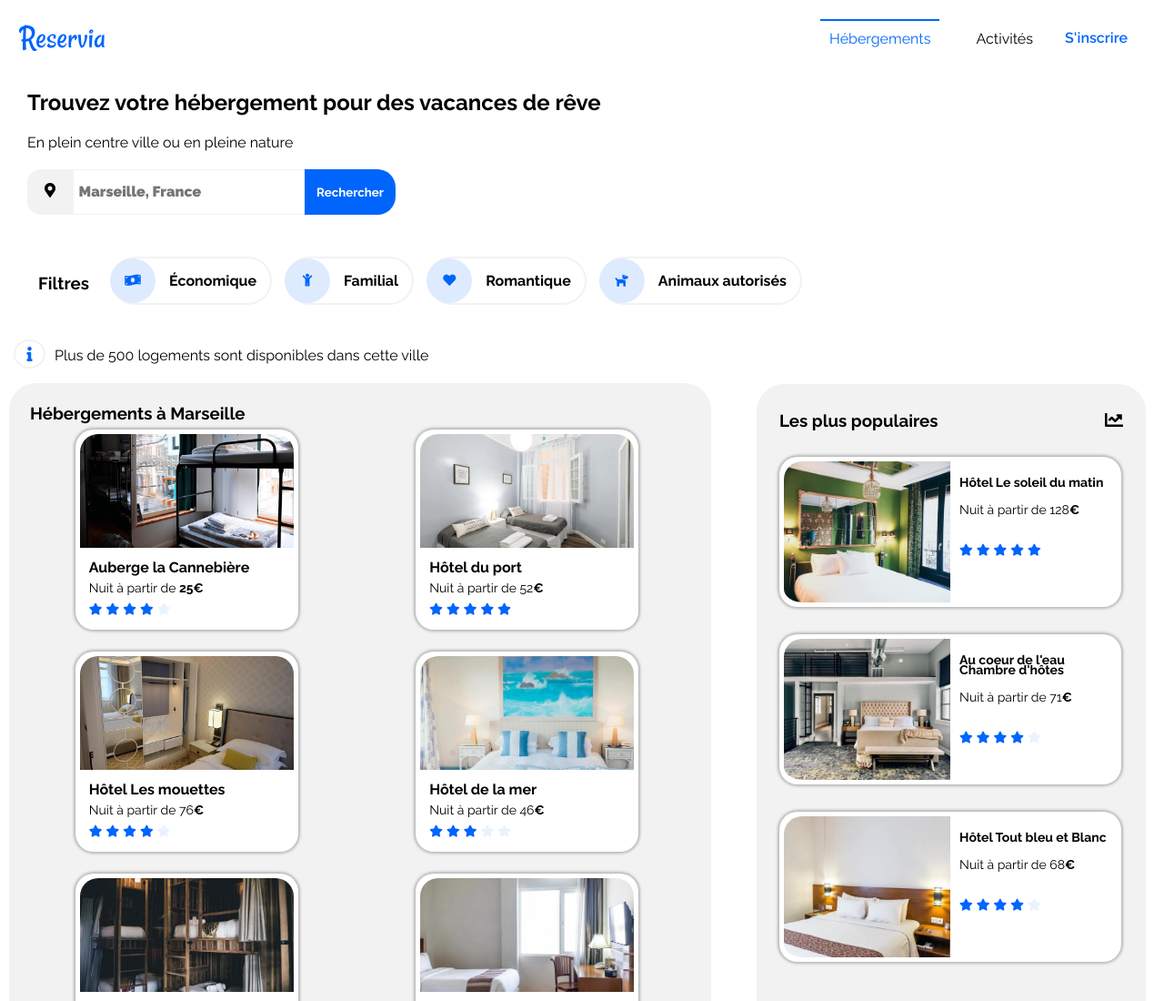
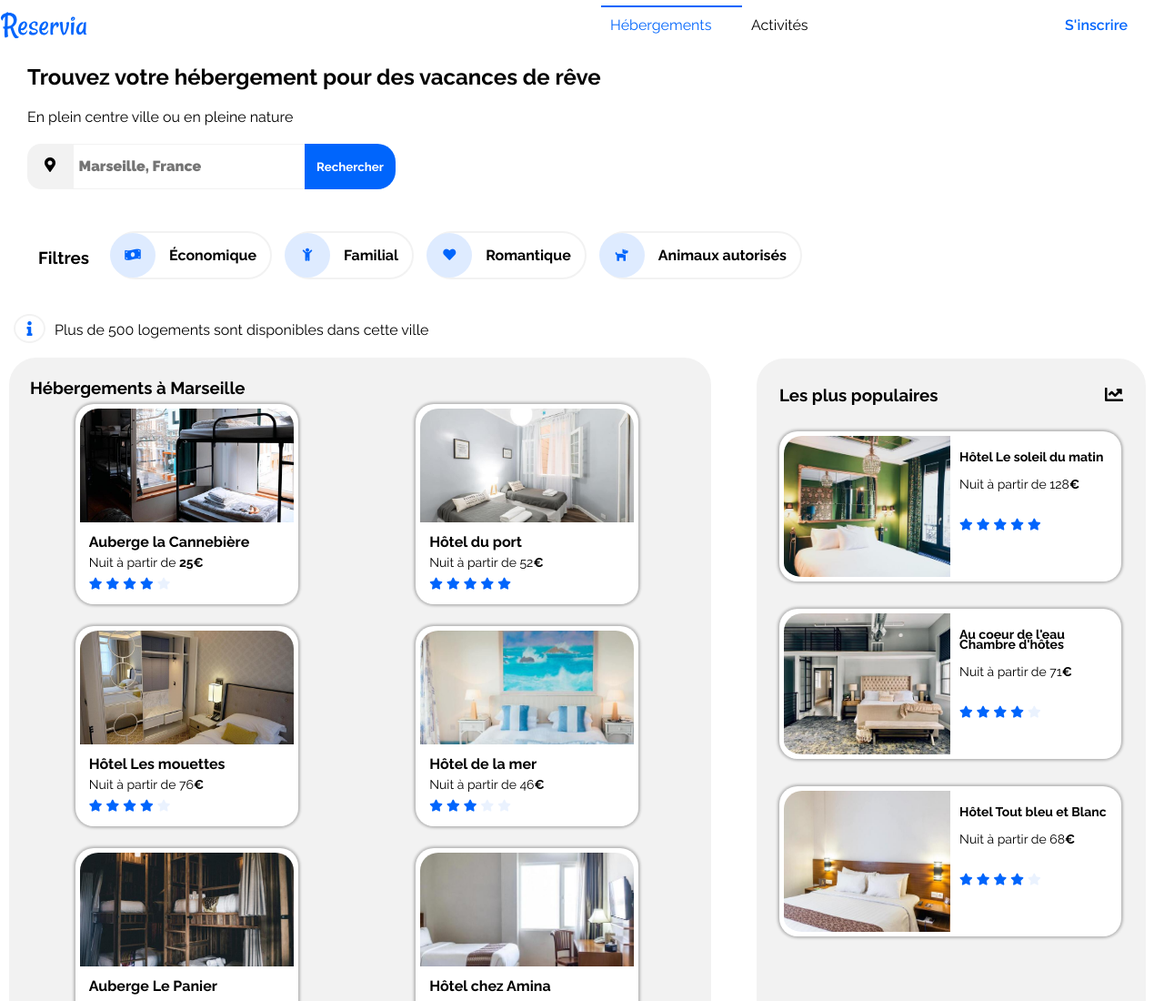
Before and after one commit to Didie79/Projet_reservia, a plain HTML site: page index.html in a window 1280 px wide. Shown: the top 1100 px of the page at 91% size. Drawn offline with Linux system fonts and the light colour scheme.

Commit message:
sauvegarde header

```diff
--- a/index.html
+++ b/index.html
@@ -17,14 +17,12 @@
      <header class="header">
         <img id="logo" src="./images/logo/Reservia.svg" alt="logo site reservia">
         <nav class="menu">
-         <ul class="trait_lien">
-          <li class=traitleft>
-          <a class ="hebergement" href= "#house_contenair">Hébergements</a>
-         </li>
-          <li class="traitright">
-          <a class ="activite" href="#activity">Activités</a>
-          </li>
-         </ul>
+         <span class=traitleft>
+          <a class ="trait1 hebergement" href= "#house_contenair">Hébergements</a>
+        </span>
+          <span class="traitright">
+          <a class ="trait2 activite" href="#activity">Activités</a>
+          </span>
         </nav>
         <a class="registre" href="#">S'inscrire</a>
      </header>
--- a/style.css
+++ b/style.css
@@ -15,50 +15,66 @@
        flex-wrap: wrap;
         justify-content: space-between;
         margin-bottom:30px;
-        border-bottom:2px solid #f2f2f2;
-        width:100%;
+
 
     }
 
       #logo{
-      padding:0 20px;
+
        color:#0065FC;
     }
       .menu{
       display:flex;
       justify-content:space-around;
       order:1;
-      width:100%  ;
+
 
 
     }
-    ul{
+     nav ul{
       display:flex;
+      align-items:center;
       list-style: none;
+      border-bottom:2px solid #f2f2f2;
+
 
 
     }
 
     .activite{
-      padding-left:30px;
+
       color:black;
       font-weight: 400;
     }
     .hebergement{
-     color:#0065FC
+     color:#0065FC;
+
+    }
+    .traitleft{
+      border-bottom: 2px solid #0065FC;
+      width:50%;
+      padding-bottom:25px;
+      align-items:flex-start;
+
     }
 
     nav a {
       text-decoration: none;
 
     }
+     .traitright{
 
-      .traitright a:hover {
-      text-decoration:solid;
-      border-bottom:2px solid #0065FC;
-      padding-bottom:20px;
-      color:#0065FC;
+      border-bottom: 2px solid transparent;
+      width :50%;
+      padding-bottom:25px;
+      align-items:flex-end;
      }
+       .traitright a:hover{
+        border-bottom: 2px solid #0065FC;
+        width:100%;
+        padding-bottom:25px;
+       }
+
      .registre{
       font-weight:600;
       text-decoration:none;
@@ -455,13 +471,19 @@
       justify-content: space-evenly;
       border-bottom:none;
     }
-    ul{
+    nav ul{
       align-items: center;
+      justify-content: space-evenly;
+
     }
+
+
     .traitleft{
       border-top:2px solid #0065FC;
       padding-top:10px;
       padding:10px;
+      border-bottom:none;
+      width:25%
     }
     .traitleft :hover{
       border-top: 2px solid #0065FC;
@@ -479,7 +501,9 @@
       padding-top:10px;
 
     }
-
+      .trait_lien{
+        border-bottom: none;
+      }
 
 
 
@@ -717,7 +741,9 @@
       list-style: none;
       padding-right:20px;
     }
-
+   nav ul{
+     justify-content: flex-end;
+   }
 
    .registre{
     position:relative;
```
